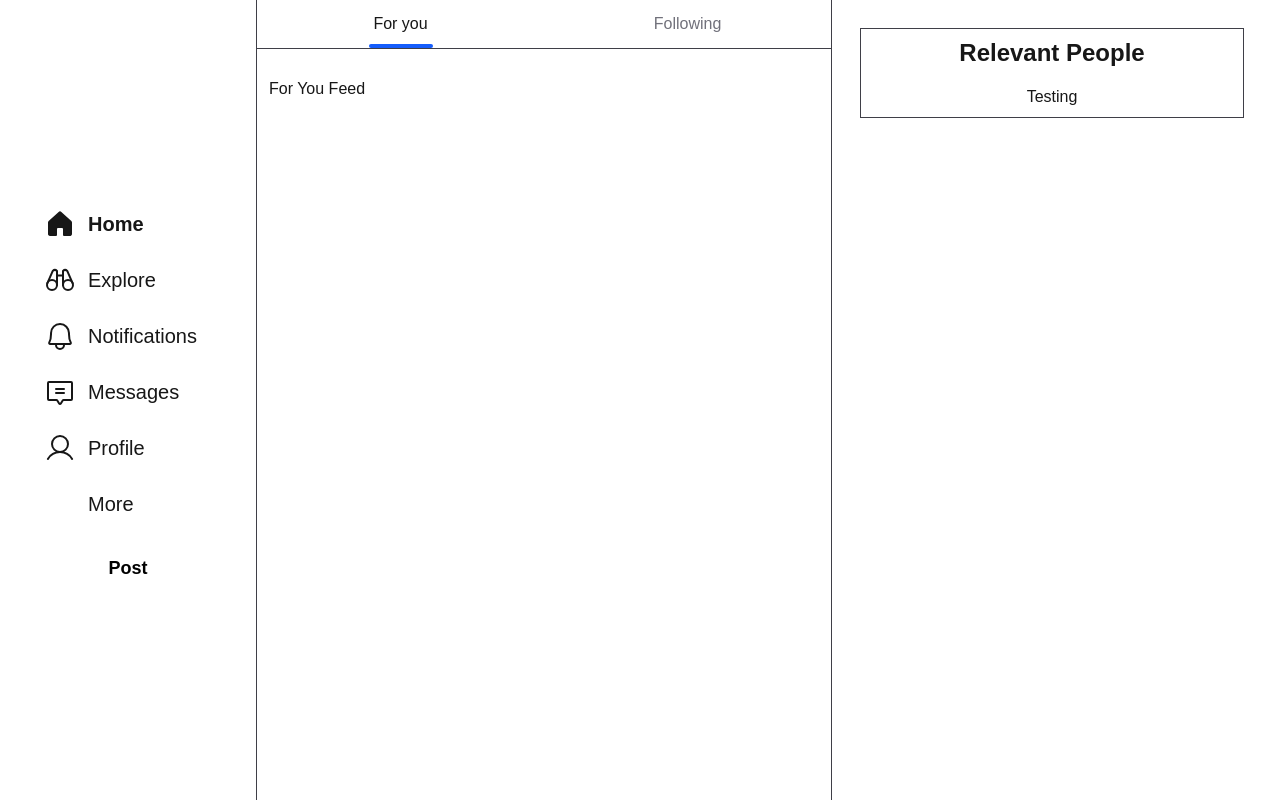
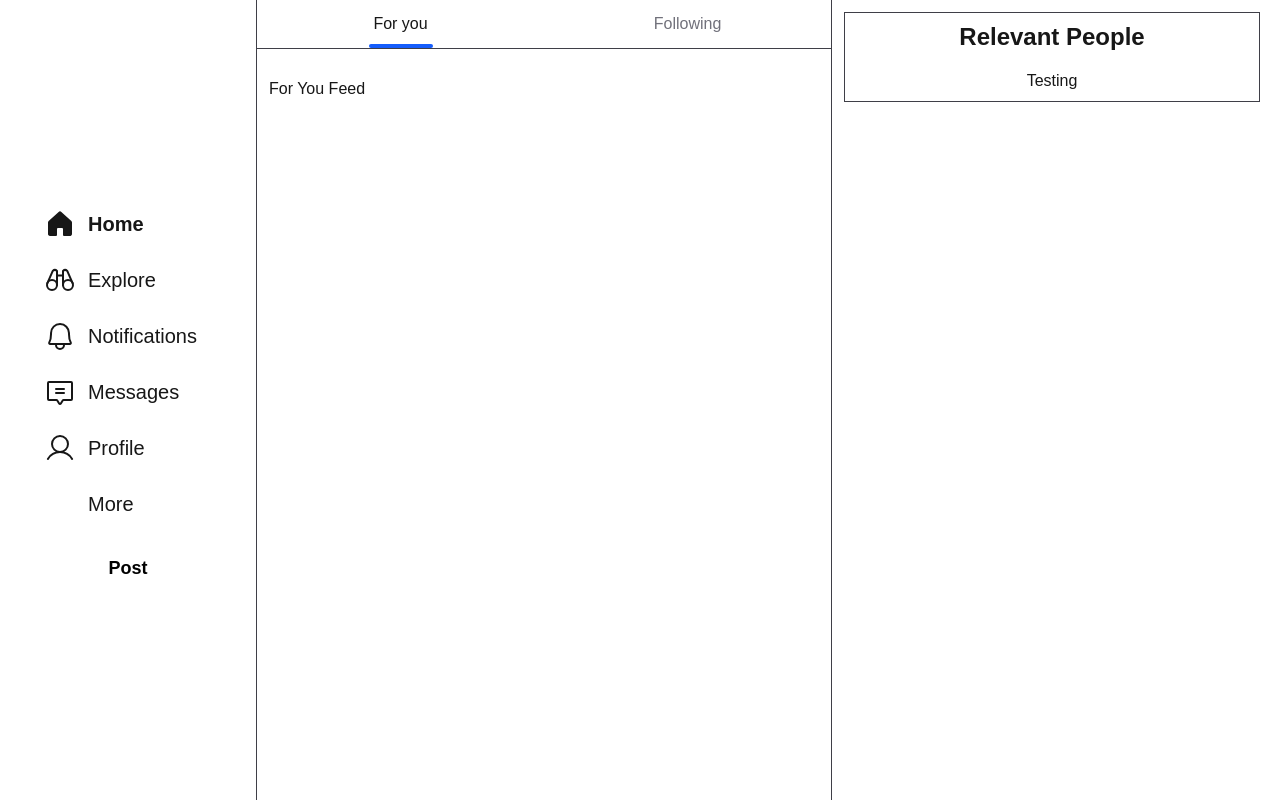
Before and after one commit to pickachuuu/kaleido-client, a Next.js app: page /home in a window 1280 px wide. Built offline with nearby package versions, Linux system fonts and the light colour scheme.

Commit message:
style: remove gap and padding properties

```diff
--- a/src/components/ui/ScrollableContent.tsx
+++ b/src/components/ui/ScrollableContent.tsx
@@ -2,7 +2,7 @@ import { cva, type VariantProps } from 'class-variance-authority';
 import { cn } from '@/lib/utils';
 
 const ScrollableContentVariants = cva(
-    'flex flex-col gap-2 p-4 h-[calc(100vh-64px)] overflow-y-auto',
+    'flex flex-col h-[calc(100vh-64px)] overflow-y-auto',
     {
         variants: {
             variant: {
```
